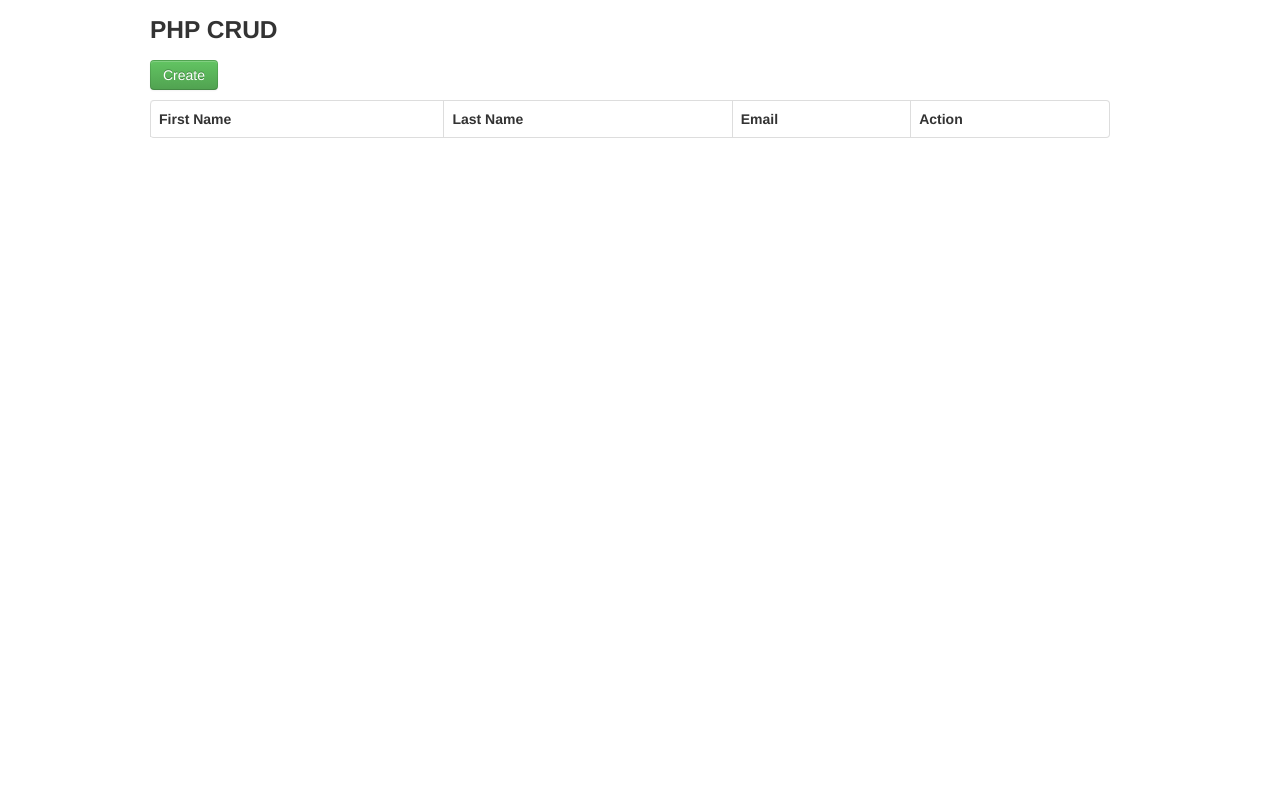
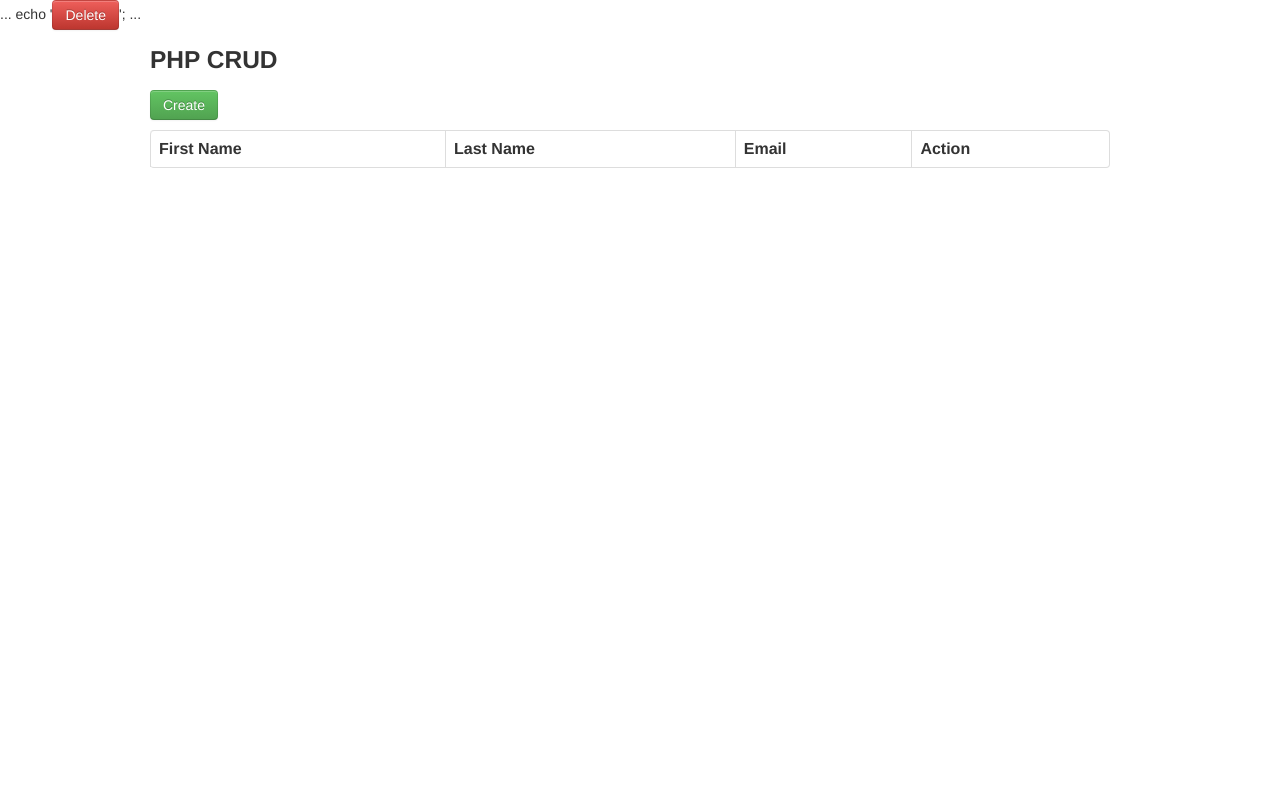
Before and after one commit to ceal1818/repo-grupo1, a PHP site: page / in a window 1280 px wide. Run offline with PHP 8.4, Linux system fonts and the light colour scheme; lists and menus that the app fills with data are empty.

Commit message:
mod index.php

```diff
--- a/index.php
+++ b/index.php
@@ -1,3 +1,7 @@
+...
+echo '<a class="btn btn-danger" href="delete.php?id='.$row['id'].'">Delete</a>';
+...
+
 <!DOCTYPE html>
 <html lang="en">
 <head>
```
